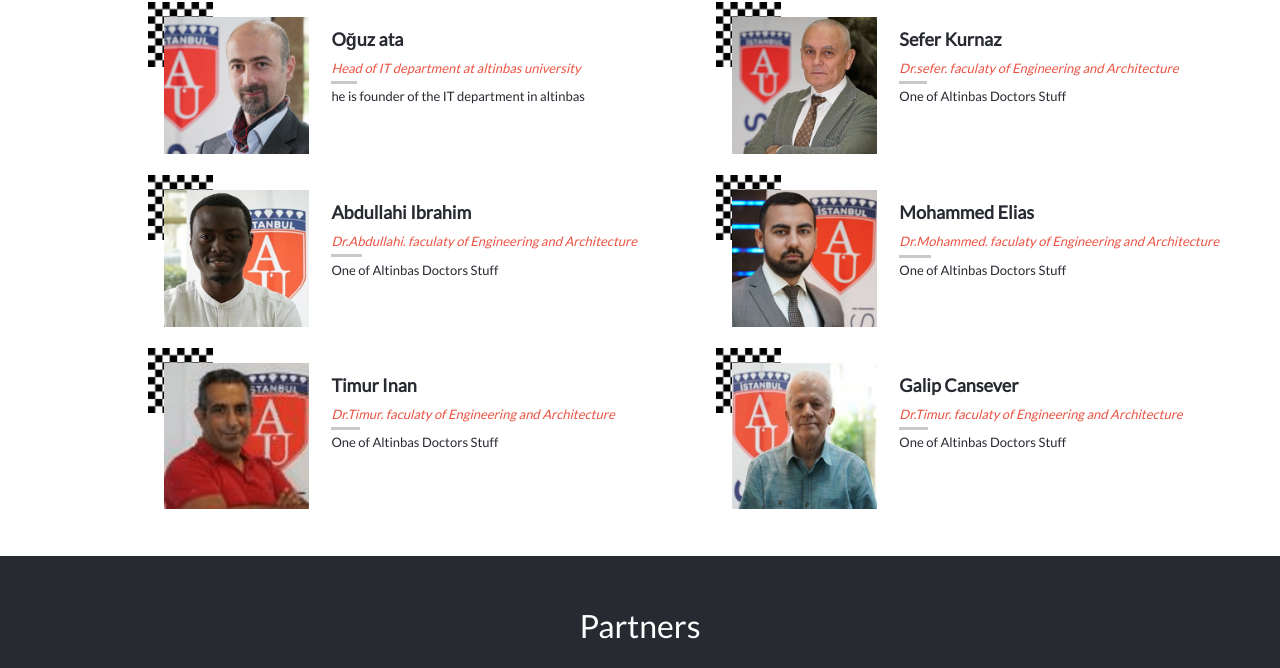
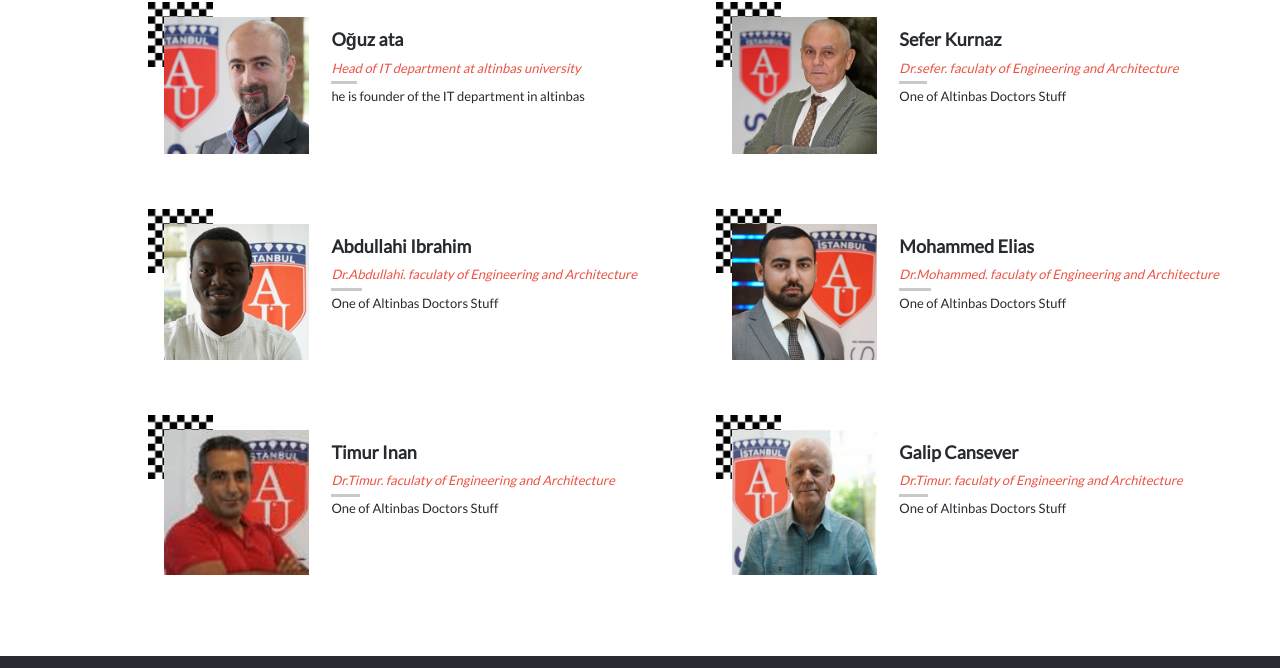
Before and after one commit to Alzubair98/Altinbas-conference, a website: page index.html in a window 1280 px wide. Shown: the part 1250-1918 px from the top of the page. Drawn offline with nearby package versions, Linux system fonts and the light colour scheme; a web font is replaced by a local one.

Commit message:
add gap between cards

```diff
--- a/style.css
+++ b/style.css
@@ -322,7 +322,7 @@ hr {
   display: flex;
   flex-direction: column;
   gap: 30px;
-  margin-bottom: 3%;
+  margin-bottom: 9%;
 }
 
 .main-program2 {
@@ -331,6 +331,7 @@ hr {
 
 .first-card {
   display: flex;
+  margin-bottom: 3%;
 }
 
 .images {
```
Also changed, not shown: index.html (+1 -78 lines).
